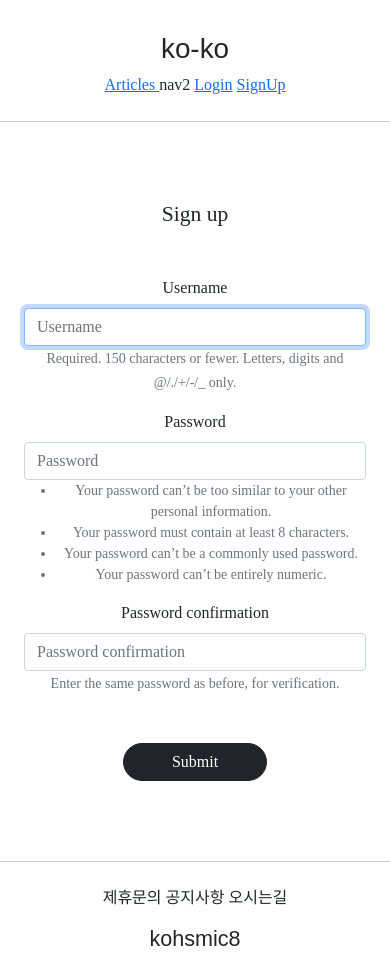
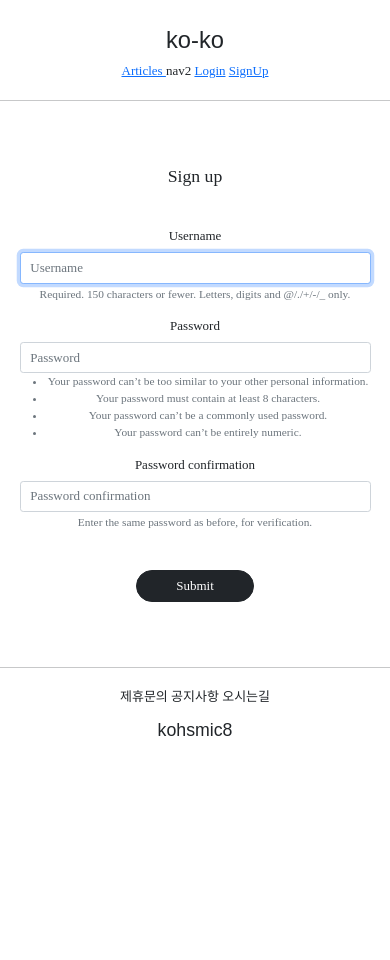
Before and after one commit to kohsmic8/test33, a Django app: page /accounts/create/ in a window 390 px wide. After the commit the page ends 736 px from the top, so only its background shows below. Run offline with Django 3.2, Linux system fonts and the light colour scheme; parts of the project's set-up code (start-up, migrations or seed data) failed here and were passed over; some libraries are stand-ins or nearby versions; some web fonts are replaced.

Commit message:
8.13 test33 commit 4

```diff
--- a/static/base.css
+++ b/static/base.css
@@ -65,3 +65,9 @@ font-family: 'PT Sans Narrow', sans-serif;
     padding: 1rem;
     margin: 1rem;
 }
+
+@media screen and (max-width: 500px) {
+    html {
+        font-size: 13px;
+    }
+}
```
